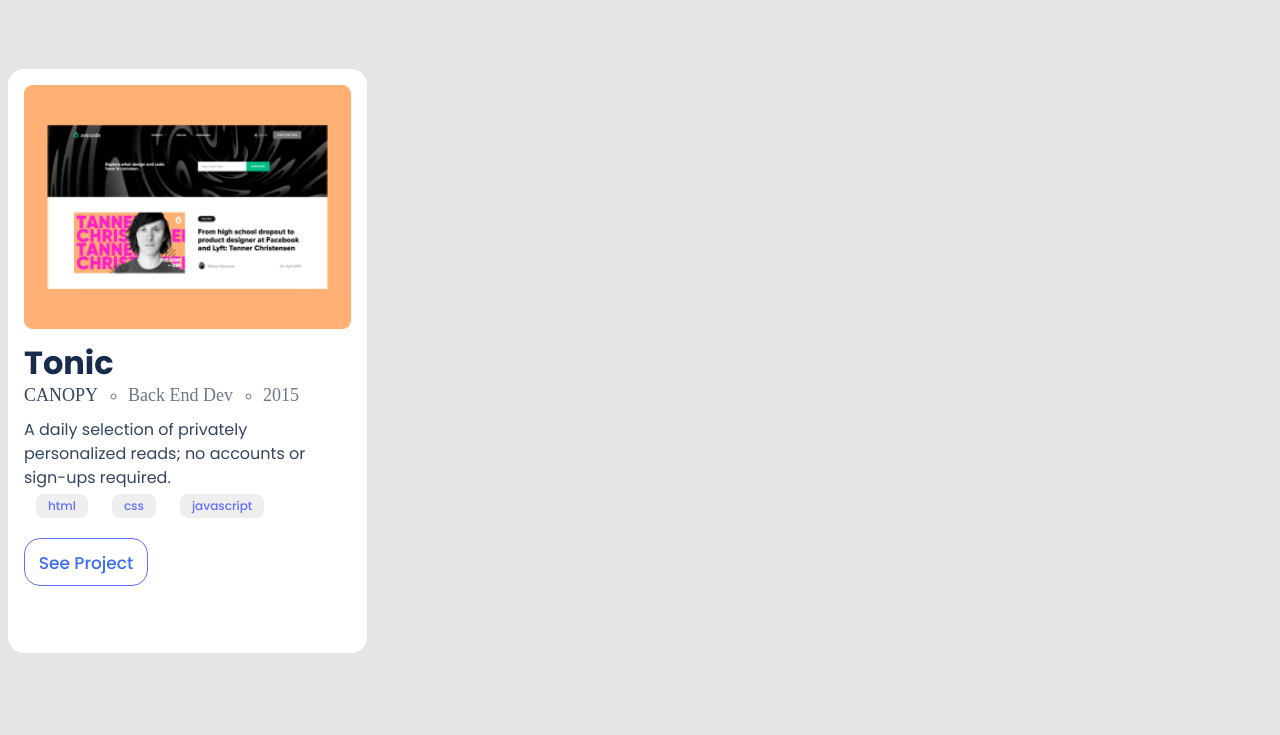
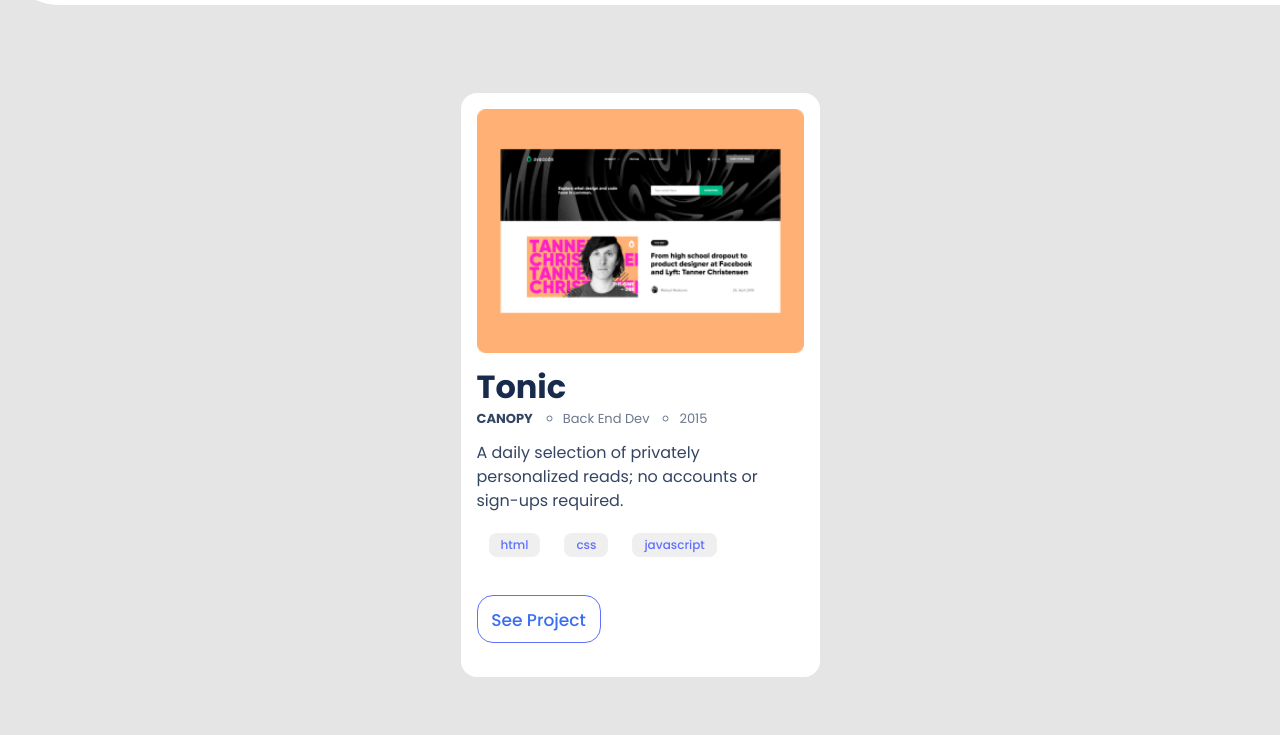
Before and after one commit to myelin0/myportfolio, a website: page index.html in a window 1280 px wide. Shown: the part 583-1318 px from the top of the page. Drawn offline with nearby package versions, Linux system fonts and the light colour scheme.

Commit message:
Fix margin errors with works files

```diff
--- a/style.css
+++ b/style.css
@@ -5,8 +5,14 @@
   margin: 0;
 }
 
+html {
+  font-family: 'Poppins', sans-serif;
+}
+
 body {
   background-color: #e5e5e5;
+  min-height: 100vh;
+  width: 100%;
 }
 
 .headline {
@@ -104,7 +110,7 @@ p {
   width: 170.17px;
   list-style: none;
   padding-inline-start: 0;
-  margin-left: 24px;
+  margin: 12px 24px;
   height: 20px;
 }
 
@@ -116,6 +122,7 @@ p {
 .d-grid {
   display: grid;
   grid-template-columns: auto;
+  justify-content: center;
 }
 
 .card {
@@ -142,16 +149,19 @@ h3 {
 .canopy-li {
   list-style: none;
   color: #344563;
-  font-size: 18px;
+  font-size: 13px;
+  line-height: 16px;
+  font-weight: 600;
 }
 
 .canopy {
   display: flex;
+  align-items: baseline;
 }
 
 .common {
   color: #6b778c;
-  font-size: 18px;
+  font-size: 13px;
   margin-left: 30px;
 }
 
@@ -174,7 +184,7 @@ ul.year {
 }
 
 ul.languages-btn {
-  margin-left: 0;
+  margin: 16px 0;
 }
 
 li button {
@@ -221,7 +231,7 @@ li button {
   border-radius: 16px;
   padding: 12px;
   text-align: center;
-  margin: 0;
+  margin: 26px 0;
   background-color: rgba(255, 255, 255, 0);
 }
 
@@ -284,7 +294,7 @@ h5 {
 }
 
 .social-icons {
-  margin: 0;
+  margin: 20px 0;
 }
 
 .about-btn {
```
